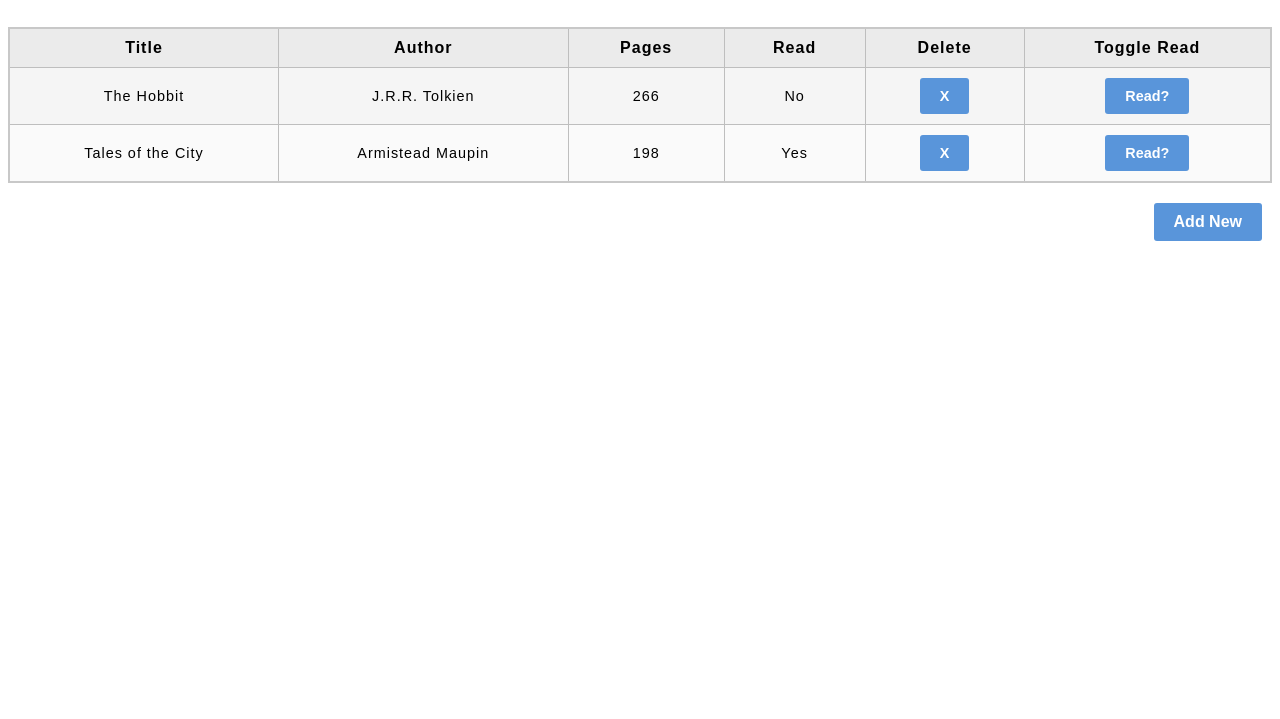
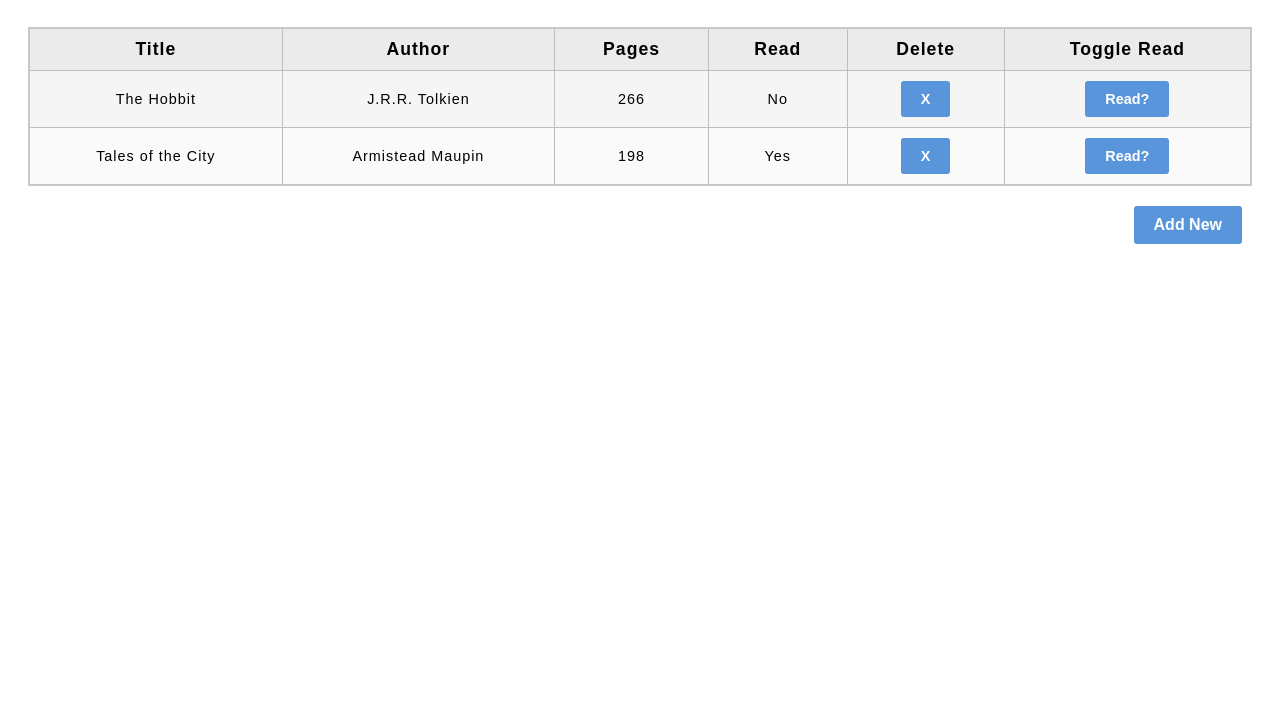
Before and after one commit to stevietv/odin-JS-Library, a plain HTML site: page index.html in a window 1280 px wide. Shown: the part 81-800 px from the top of the page. Drawn offline with Linux system fonts and the light colour scheme.

Commit message:
final tweaks

```diff
--- a/script.js
+++ b/script.js
@@ -25,9 +25,6 @@
     this.read = !this.read;
     displayAllBooks();
 }
-
-addBookToLibrary('The Hobbit', 'J.R.R. Tolkien', 266, false);
-addBookToLibrary('Tales of the City', 'Armistead Maupin', 198, true);
 
 function displayAllBooks() {
     const booksTable = document.querySelector('.books tbody');
@@ -75,6 +72,13 @@
     });
 }
 
+
+addBookToLibrary('The Hobbit', 'J.R.R. Tolkien', 266, false);
+addBookToLibrary('Tales of the City', 'Armistead Maupin', 198, true);
+displayAllBooks();
+
+// Dialog Form Functions
+
 const addNewButton = document.getElementById('addNewButton');
 const cancelButton = document.getElementById('cancel');
 const submitButton = document.getElementById('submit');
@@ -102,6 +106,3 @@
 form.addEventListener('submit', function() {
     addNewBook();
 });
-
-
-displayAllBooks();
--- a/style.css
+++ b/style.css
@@ -10,7 +10,7 @@
 }
 
 th {
-    font-size: 1rem;
+    font-size: 1.1rem;
 }
 
 td,
@@ -43,6 +43,7 @@
     display: flex;
     flex-direction: column;
     gap: 20px;
+    padding: 0px 20px;
 }
 
 .content .right {
```
